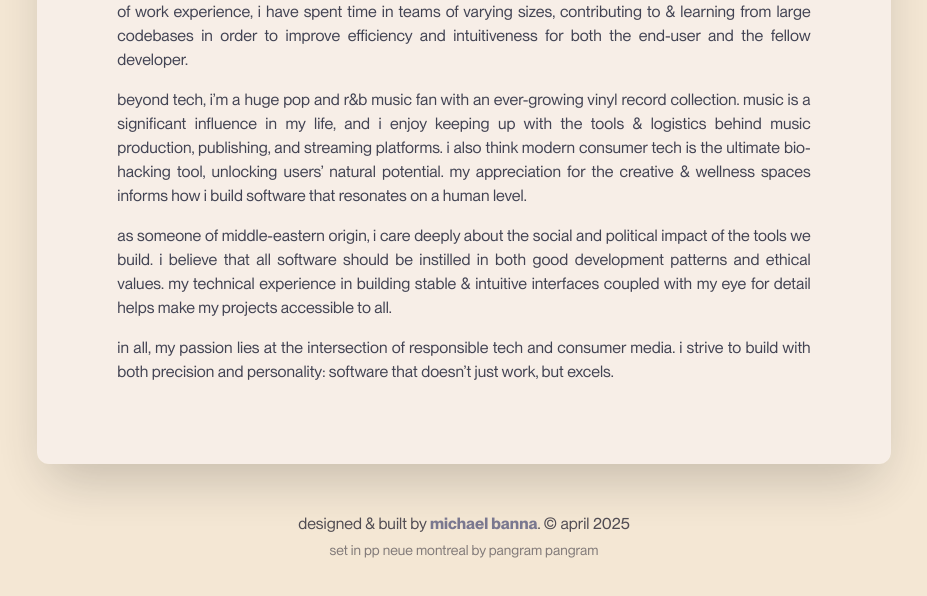
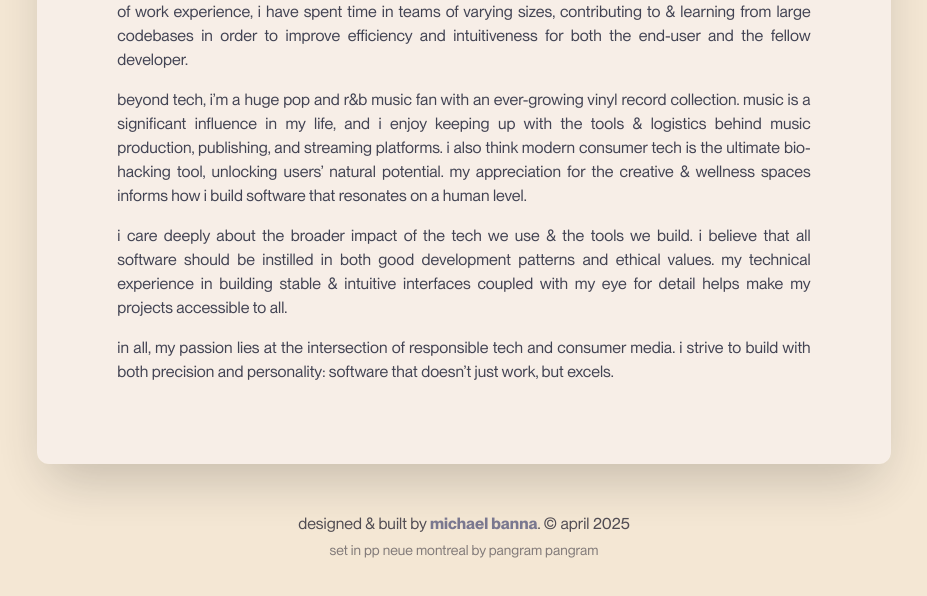
Before and after one commit to bmchl/bannadotdev, an Astro site: page / in a window 1280 px wide. Shown: the part 1180-1776 px from the top of the page, without its empty margins (176-1103 px from the left). Built offline with nearby package versions, Linux system fonts and the light colour scheme; Astro itself is replaced by a stand-in of ours; animation ran at ten frames a second.

Commit message:
update about

```diff
--- a/src/sections/About.astro
+++ b/src/sections/About.astro
@@ -14,7 +14,7 @@
       beyond tech, i’m a huge pop and r&amp;b music fan with an ever-growing vinyl record collection. music is a significant influence in my life, and i enjoy keeping up with the tools & logistics behind music production, publishing, and streaming platforms. i also think modern consumer tech is the ultimate bio-hacking tool, unlocking users’ natural potential. my appreciation for the creative & wellness spaces informs how i build software that resonates on a human level.
     </p>
     <p class="mt-4 leading-6">
-      as someone of middle-eastern origin, i care deeply about the social and political impact of the tools we build. i believe that all software should be instilled in both good development patterns and ethical values. my technical experience in building stable & intuitive interfaces coupled with my eye for detail helps make my projects accessible to all.
+      i care deeply about the broader impact of the tech we use & the tools we build. i believe that all software should be instilled in both good development patterns and ethical values. my technical experience in building stable & intuitive interfaces coupled with my eye for detail helps make my projects accessible to all.
     </p>
     <p class="mt-4 leading-6">
       in all, my passion lies at the intersection of responsible tech and consumer media. i strive to build with both precision and personality: software that doesn’t just work, but excels.
```
